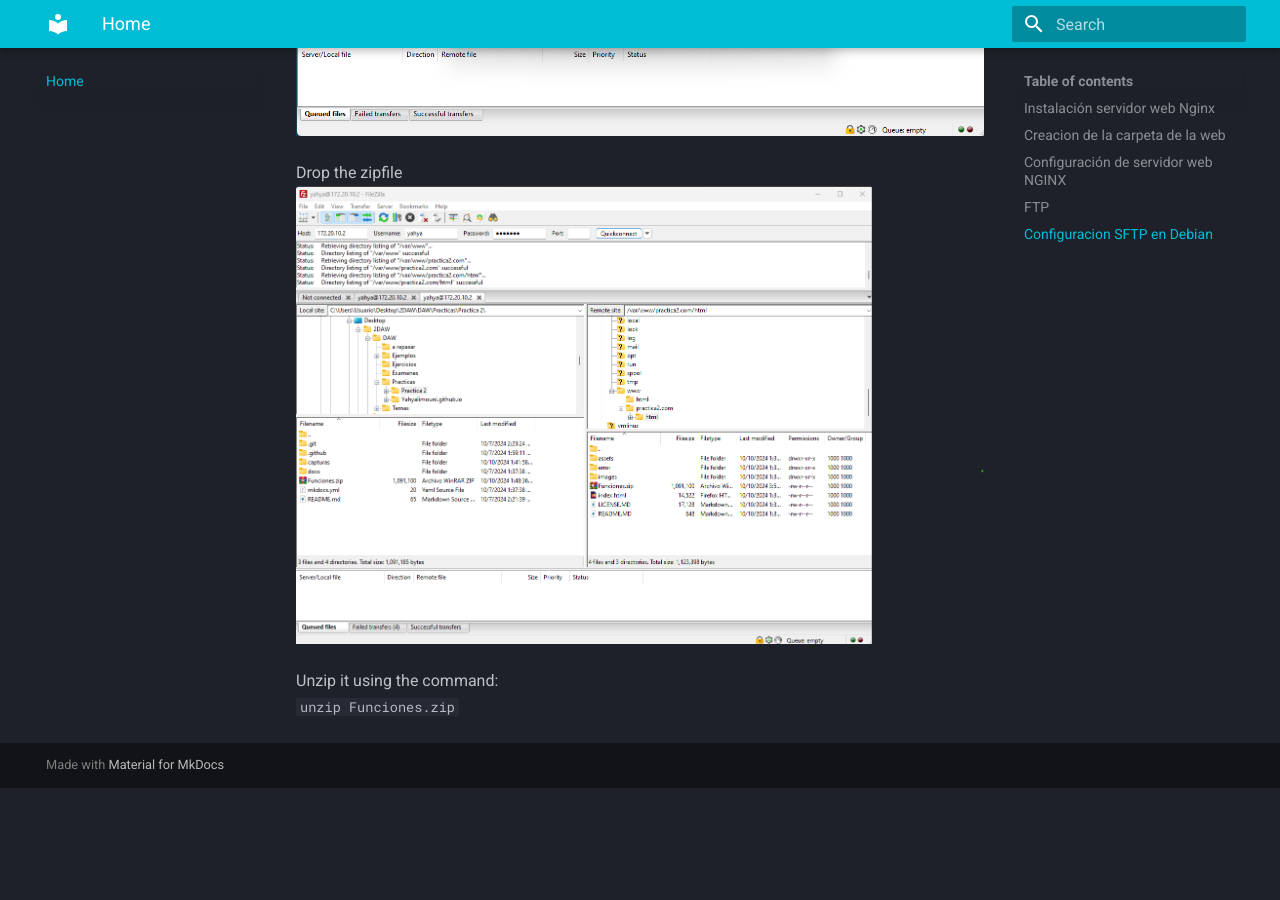
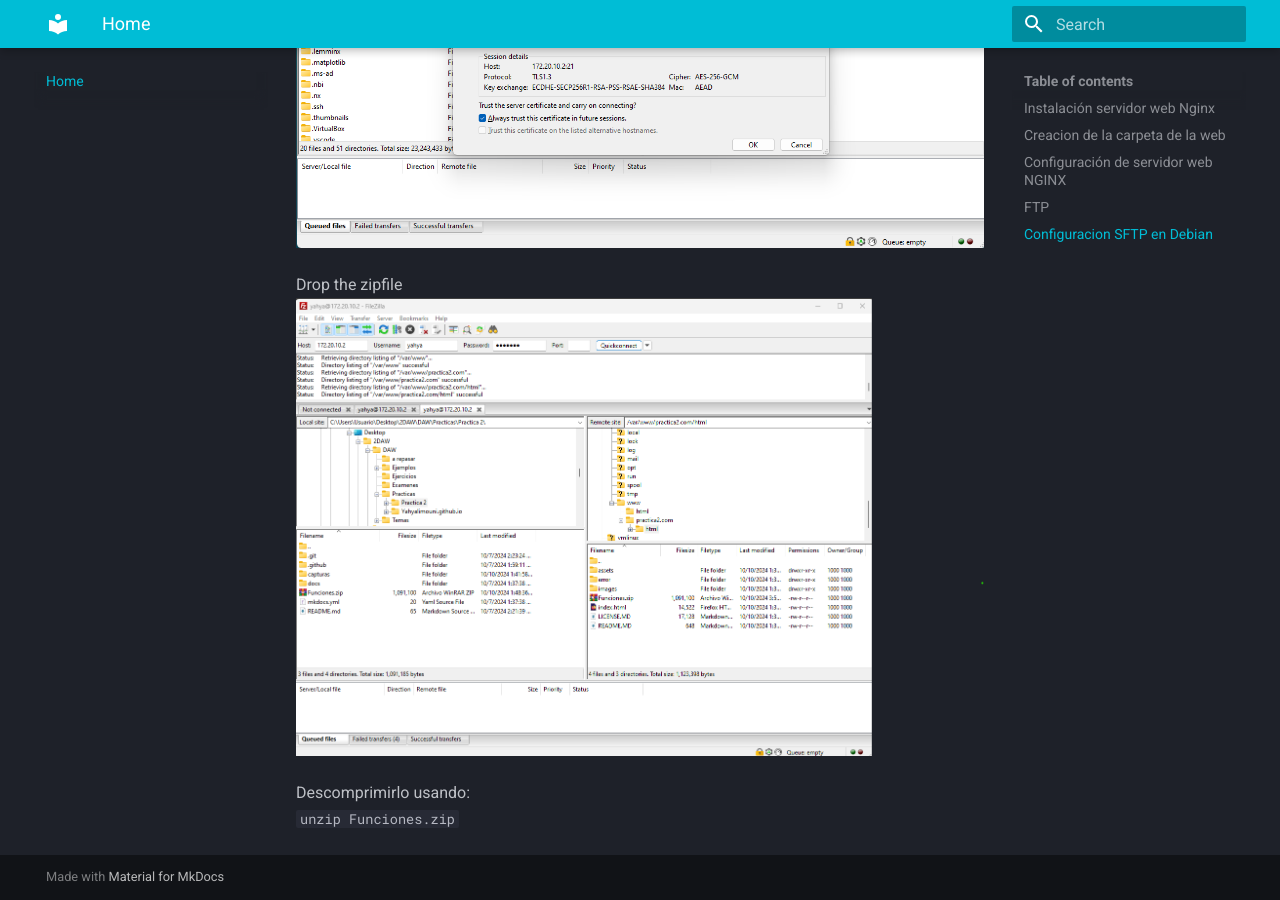
Before and after one commit to Yahyalimouni/practica2, an MkDocs documentation site: the page built from docs/index.md, in a window 1280 px wide and 900 px high, scrolled down 5420 px. Built offline with MkDocs 1.6.1 and Material for MkDocs 9.7.7, drawn with Linux system fonts in a browser that asks for light colours; before the commit the page ends 6208 px from its top, so only the background shows below that.

Commit message:
Adding some new lines

```diff
--- a/docs/index.md
+++ b/docs/index.md
@@ -2,69 +2,102 @@
 
 Pasos para instalar y configurar Nginx en Debian 12.
 
+
+
 ## Instalación servidor web Nginx
+
 Instalamos Nginx <br>
+
 ![01_sudo_apt_install_nginx.png](assets/capturas/01_sudo_apt_install_nginx.png)
 
+
 Verificamos La instalacion: <br>
+
 ![02_verificar_la_instalacion.png](assets/capturas/02_verificar_la_instalacion.png)
 
+
 ## Creacion de la carpeta de la web
+
 Creacion de la carpeta de la web en /var/www/ <br>
+
 ![03_creacion_del_directorio.png](assets/capturas/03_creacion_del_directorio.png)
 
+
 Inicializar el repositorio git, y clonar el repo https://github.com/cloudacademy/statis-website-example <br>
+
 ![04_inicializar_git.png](assets/capturas/04_inicializar_git.png) <br>
 ![05_clonar_repo.png](assets/capturas/05_clonar_repo.png)
 
+
 Dar permisos al usuario `yahya`<br>
+
 ![06_chown_cambiar_prop.png](assets/capturas/06_chown_cambiar_prop.png)
 ![07_chmod_755_practica2.png](assets/capturas/07_chmod_755_practica2.png)
 
+
 Comprobacion del funcionamiento de Nginx<br>
+
 ![08_comprobar_funcionamiento_nginx.png](assets/capturas/08_comprobar_funcionamiento_nginx.png)
 
+
 ## Configuración de servidor web NGINX
+
 Abrimos el fichero de configuracion /etc/nginx/sites-available/vuestro_dominio<br>
 ![09_abrir_fichero_configuracion.png](assets/capturas/09_abrir_fichero_configuracion.png)
+
 
 Configurarlo <br>
 ![09_fichero_configuracion.png](assets/capturas/09_fichero_configuracion.png)
 
+
 Crear el archivo simbolico al sites-enabled <br>
 ![10_crear_archivo_simbolico.png](assets/capturas/10_crear_archivo_simbolico.png)
+
 
 Reiniciar el servidor <br>
 ![11_reiniciar_servidor.png](assets/capturas/11_reiniciar_servidor.png)
 
+
 Modificar el archivo C:\Windows\System32\drivers\etc\hosts poniendole la ip del servidor <br>
+
 ![12_ip_debian.png](assets/capturas/12_ip_debian.png)
 ![12_DNS_local_etc_hosts_.png](assets/capturas/12_DNS_local_etc_hosts_.png)
 
+
 ## FTP
+
 El FTP es un protocolo de transferencia de archivos entre sistemas conectados a una red TCP. Como su nombre indica, se trata de un protocolo que permite transferir archivos directamente de un dispositivo a otro.
 
+
 ## Configuracion SFTP en Debian
+
 Instalamos vsftpd <br>
 ![13_instalar_vsftpd.png](assets/capturas/13_instalar_vsftpd.png)
+
 
 Creamos una carpeta ftp en /home/yahya <br>
 ![13_crear_una_carpeta.png](assets/capturas/13_crear_una_carpeta.png)
 
+
 Creamos los certitificados de seguridad de la conexion <br>
 ![15_securizar_ftp.png](assets/capturas/15_securizar_ftp.png)
+
 
 Configurar vsftpd <br>
 ![16_conifgurar_vsftpd_conf.png](assets/capturas/16_conifgurar_vsftpd_conf.png)
 
+
 Reiniciar el servicio vsdtpd <br>
 ![17_reiniciar_servicio_vsftpd.png](assets/capturas/17_reiniciar_servicio_vsftpd.png)
+
 
 Conexion a filezilla <br>
 ![18_conexion_filezilla.png](assets/capturas/18_conexion_filezilla.png)
 
+
 Drop the zipfile <br>
 ![19_drop_zipfile.png](assets/capturas/19_drop_zipfile.png)
 
-Unzip it using the command: <br>
+
+Descomprimirlo usando: <br>
 `unzip Funciones.zip`
```
